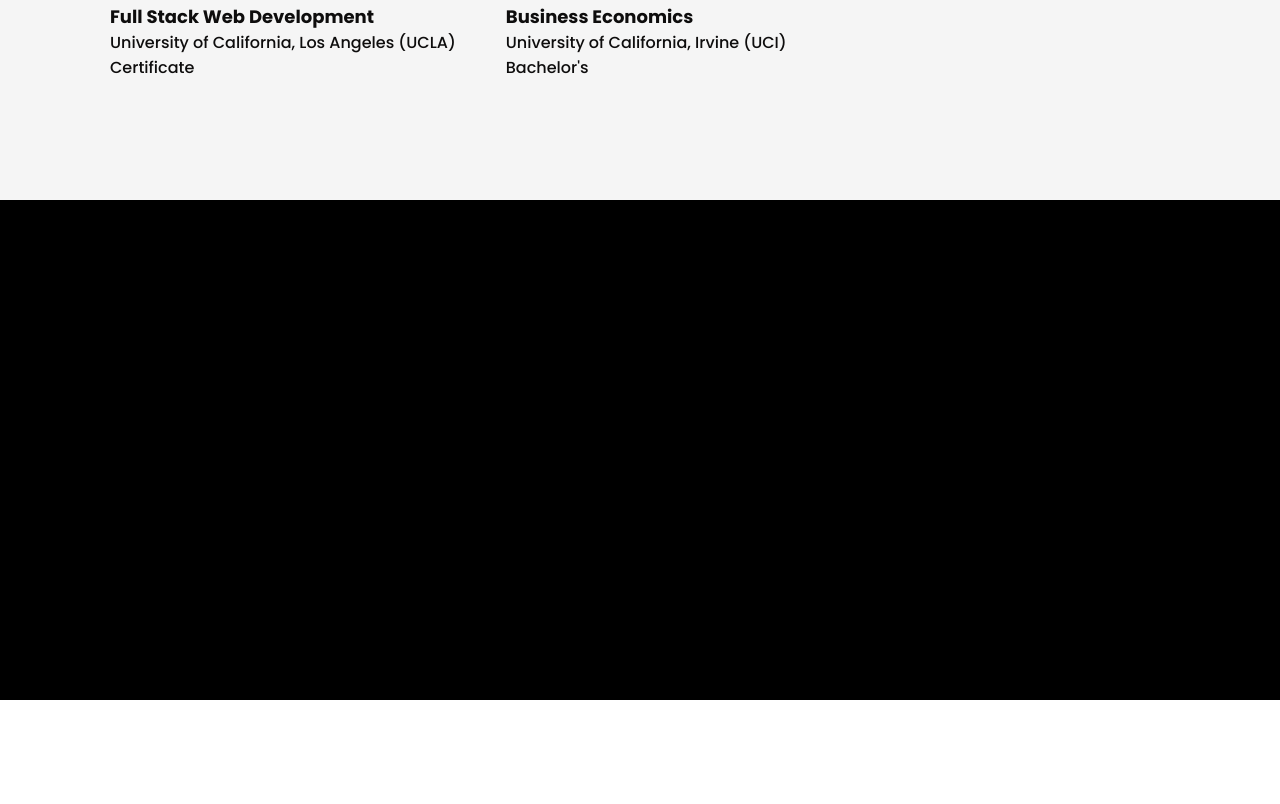
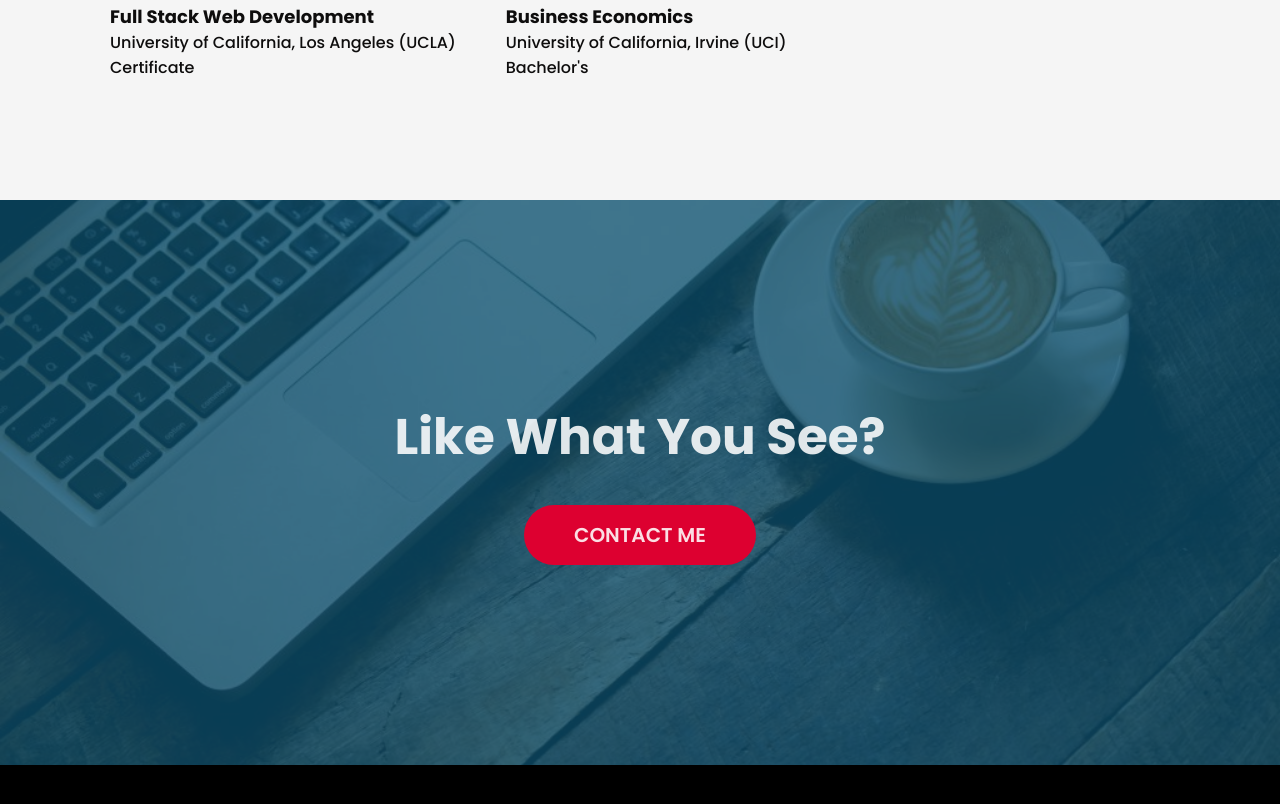
Before and after one commit to Xavy-Romeo/portfolio-web-dev, a plain HTML site: page index.html in a window 1280 px wide. Shown: the part 3078-3882 px from the top of the page. Before the commit the page ends 3778 px from the top, so only its background shows below. Drawn offline with Linux system fonts and the light colour scheme.

Commit message:
added call to action

```diff
--- a/index.html
+++ b/index.html
@@ -470,7 +470,14 @@
         </div>
 
         <div class="cto-section">
-
+            <div class="cto-overlay">
+                <h2>
+                    Like what you see?
+                </h2>
+                <a href="mailto: Xavy.Romeo.SSE@gmail.com">
+                    Contact Me
+                </a>
+            </div>
         </div>
 
 
--- /dev/null
+++ b/src/sass/_cto.scss
@@ -0,0 +1,34 @@
+.cto-section {
+   background-image: url("../assets/images/cappuccino-laptop.jpg");
+   background-attachment: fixed;
+   background-position: center;
+   background-repeat: no-repeat;
+   background-size: cover;
+   .cto-overlay {
+        height: 100%;
+        width: 100%;
+        padding: 200px 0;
+        background: #0b4f6cc7;
+        display: flex;
+        flex-direction: column;
+        justify-content: center;
+        align-items: center;
+        h2 {
+            font-size: 50px;
+            text-transform: capitalize;
+            color: $textLight;
+            margin-bottom: 30px;
+        }
+        a {
+            text-decoration: none;
+            background: $primaryRed;
+            padding: 15px 50px;
+            border-radius: 30px;
+            color: $textLight;
+            font-size: 20px;
+            font-weight: 600;
+            text-transform: uppercase;
+
+        }
+    }
+}
--- a/src/sass/styles.scss
+++ b/src/sass/styles.scss
@@ -5,4 +5,5 @@
 @import 'top';
 @import 'portfolio';
 @import 'about';
+@import 'cto';
 @import 'testFiller';
```
Also changed, not shown: src/assets/images/cappuccino-laptop.jpg (added), src/sass/styles.css, 1 other file.
